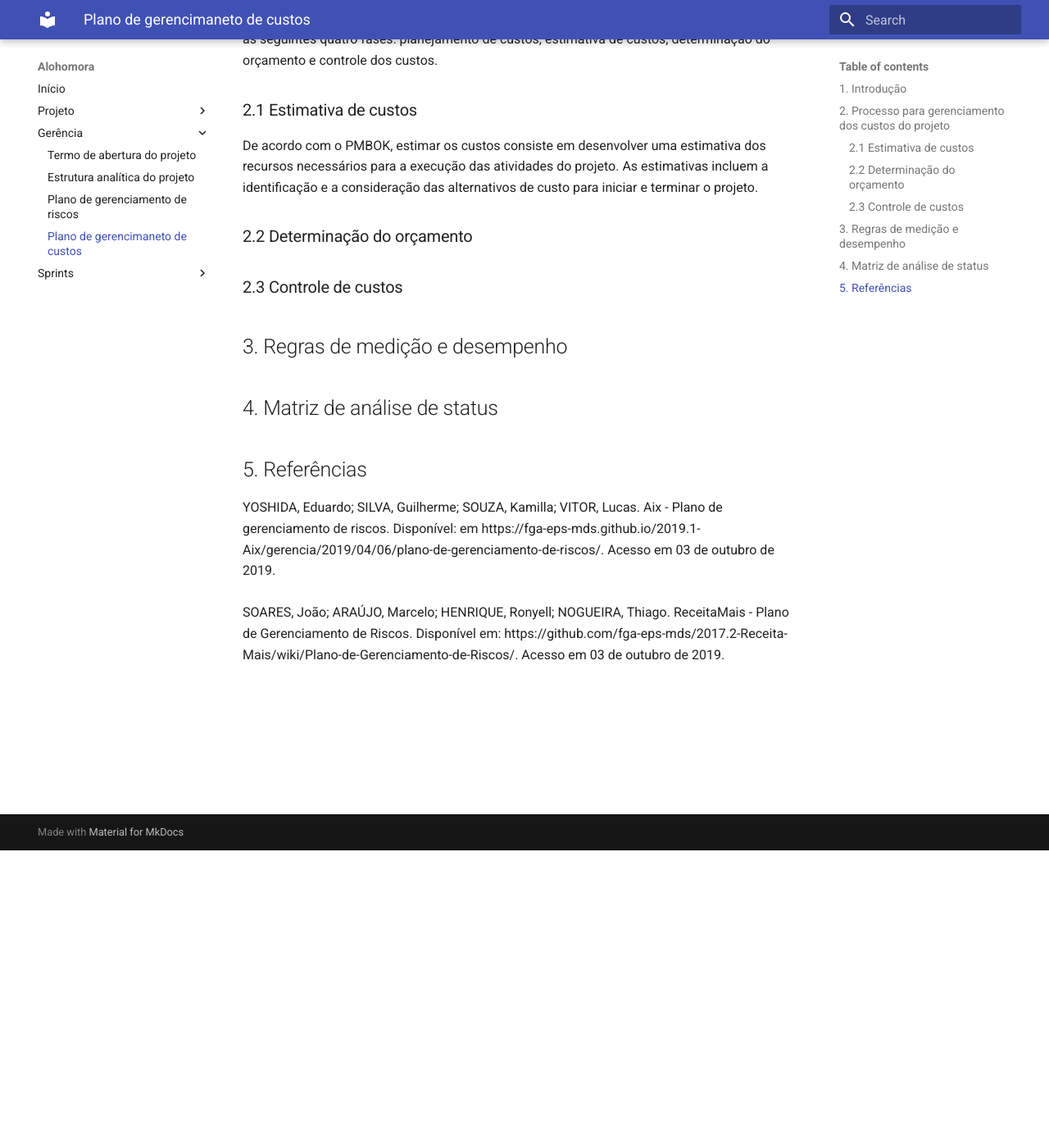
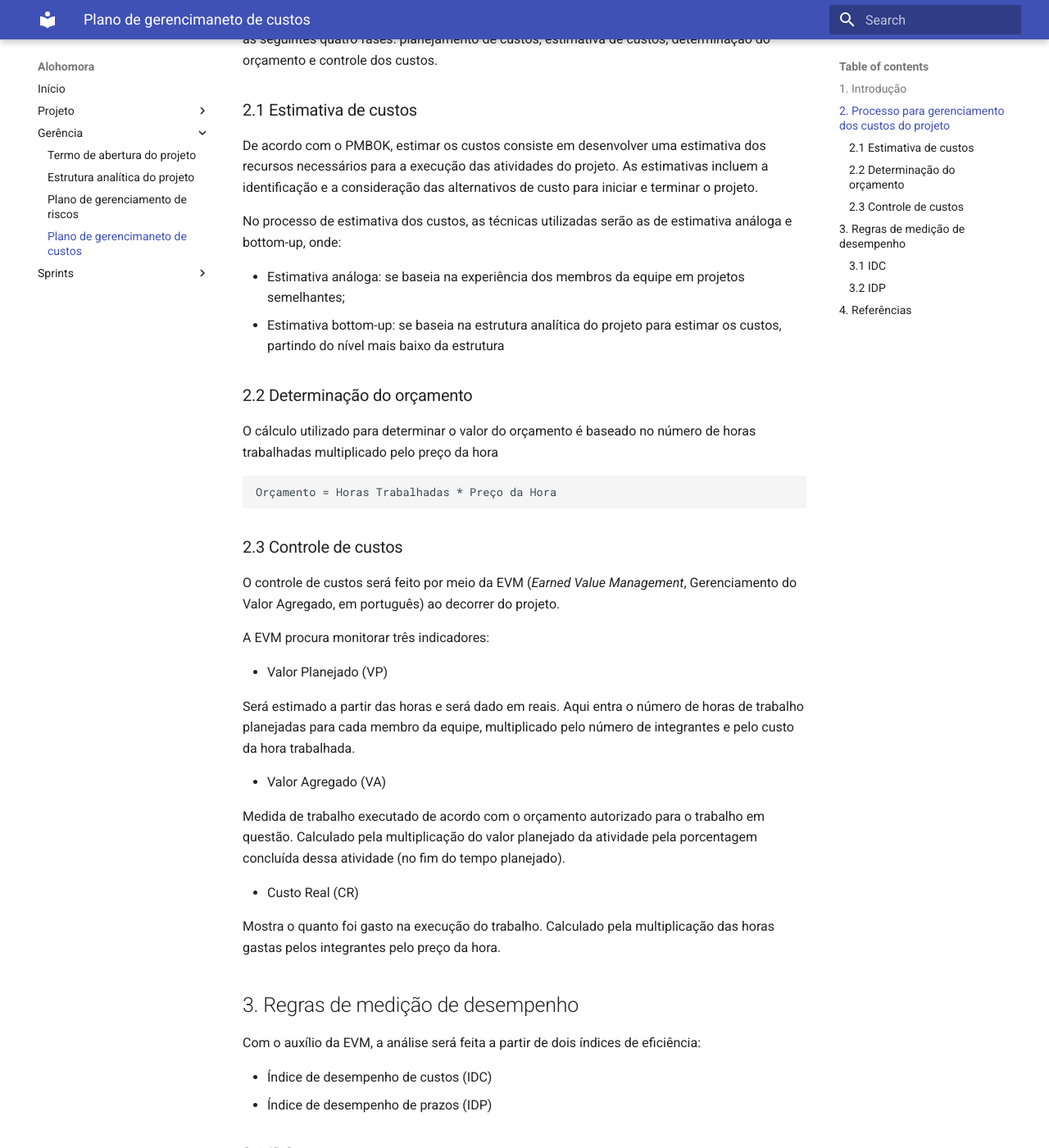
Before and after one commit to Alohomora-team/AlohomoraAPI, an MkDocs documentation site: the page built from docs/docs/gerencia/plano_custos.md, in a window 1280 px wide and 1400 px high, scrolled down 363 px. Shown: the whole window at 82% size. Built offline with MkDocs 1.6.1 and Material for MkDocs 9.7.7, drawn with Linux system fonts in a browser that asks for light colours; some of the changed text lies outside the part shown.

Commit message:
#98 - Adding PMBOK reference, filling missing topics

````diff
--- a/docs/docs/gerencia/plano_custos.md
+++ b/docs/docs/gerencia/plano_custos.md
@@ -10,16 +10,83 @@ O processo será baseado no plano de gerenciamento de custo descrito no PMBOK, q
 
 De acordo com o PMBOK, estimar os custos consiste em desenvolver uma estimativa dos recursos necessários para a execução das atividades do projeto. As estimativas incluem a identificação e a consideração das alternativos de custo para iniciar e terminar o projeto.
 
+No processo de estimativa dos custos, as técnicas utilizadas serão as de estimativa análoga e bottom-up, onde:
+
+- Estimativa análoga: se baseia na experiência dos membros da equipe em projetos semelhantes;
+- Estimativa bottom-up: se baseia na estrutura analítica do projeto para estimar os custos, partindo do nível mais baixo da estrutura
+
 ### 2.2 Determinação do orçamento
+
+O cálculo utilizado para determinar o valor do orçamento é baseado no número de horas trabalhadas multiplicado pelo preço da hora
+
+```
+Orçamento = Horas Trabalhadas * Preço da Hora
+```
 
 ### 2.3 Controle de custos
 
-## 3. Regras de medição e desempenho
+O controle de custos será feito por meio da EVM (*Earned Value Management*, Gerenciamento do Valor Agregado, em português) ao decorrer do projeto.
 
-## 4. Matriz de análise de status
+A EVM procura monitorar três indicadores:
 
-## 5. Referências
+- Valor Planejado (VP)
 
-YOSHIDA, Eduardo; SILVA, Guilherme; SOUZA, Kamilla; VITOR, Lucas. Aix - Plano de gerenciamento de riscos. Disponível: em https://fga-eps-mds.github.io/2019.1-Aix/gerencia/2019/04/06/plano-de-gerenciamento-de-riscos/. Acesso em 03 de outubro de 2019.
+Será estimado a partir das horas e será dado em reais. Aqui entra o número de horas de trabalho planejadas para cada membro da equipe, multiplicado pelo número de integrantes e pelo custo da hora trabalhada.
+
+- Valor Agregado (VA)
+
+Medida de trabalho executado de acordo com o orçamento autorizado para o trabalho em questão. Calculado pela multiplicação do valor planejado da atividade pela porcentagem concluída dessa atividade (no fim do tempo planejado).
+
+- Custo Real (CR)
+
+Mostra o quanto foi gasto na execução do trabalho. Calculado pela multiplicação das horas gastas pelos integrantes pelo preço da hora.
+
+
+## 3. Regras de medição de desempenho
+
+Com o auxílio da EVM, a análise será feita a partir de dois índices de eficiência:
+
+- Índice de desempenho de custos (IDC)
+- Índice de desempenho de prazos (IDP)
+
+
+### 3.1 IDC
+O IDC mede a eficiência dos custos em relação ao orçamento planejado, calculado pelo valor agregado dividido pelo custo real. Para fins de análise, o IDC pode entrar em três diferentes intervalos:
+
+- IDC > 1
+
+Indica custo mais baixo que o planejado
+
+- IDC = 1
+
+Indica custo conforme o planejado
+
+- IDC < 1
+
+Indica custo mais alto que o planejado
+
+
+### 3.2 IDP
+
+Mede a eficiência do cronograma. Calculado dividindo o valor agregado pelo planejado. Para fins de análise, o IDP pode entrar em três diferentes intervalos:
+
+- IDP > 1
+
+Indica adiantamento
+
+- IDP = 1
+
+Indica que está no prazo
+
+- IDP < 1
+
+Indica atraso
+
+
+## 4. Referências
+
+YOSHIDA, Eduardo; SILVA, Guilherme; SOUZA, Kamilla; VITOR, Lucas. Aix - Plano de Gerenciamento de Custos. Disponível: em https://fga-eps-mds.github.io/2019.1-Aix/gerencia/2019/04/05/plano-de-gerenciamento-de-custos/. Acesso em 03 de outubro de 2019.
 <br/><br/>
-SOARES, João; ARAÚJO, Marcelo; HENRIQUE, Ronyell; NOGUEIRA, Thiago. ReceitaMais - Plano de Gerenciamento de Riscos. Disponível em: https://github.com/fga-eps-mds/2017.2-Receita-Mais/wiki/Plano-de-Gerenciamento-de-Riscos/. Acesso em 03 de outubro de 2019.
+SOARES, João; ARAÚJO, Marcelo; HENRIQUE, Ronyell; NOGUEIRA, Thiago. ReceitaMais - Plano de Gerenciamento de Custo. Disponível em: https://github.com/fga-eps-mds/2017.2-Receita-Mais/wiki/Plano-de-Gerenciamento-de-Custo. Acesso em 03 de outubro de 2019.
+<br/><br/>
+Project Management Institue. A Guide to the Project Management Body of Knowledge 5th Edition. EUA: PMI, 2013.
````
